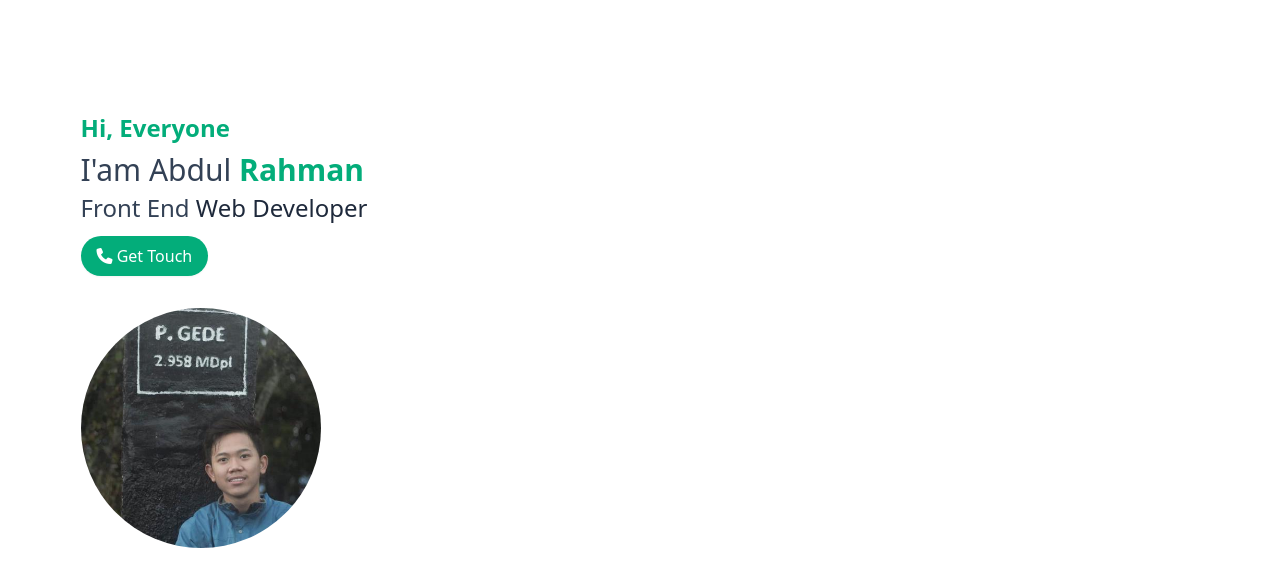
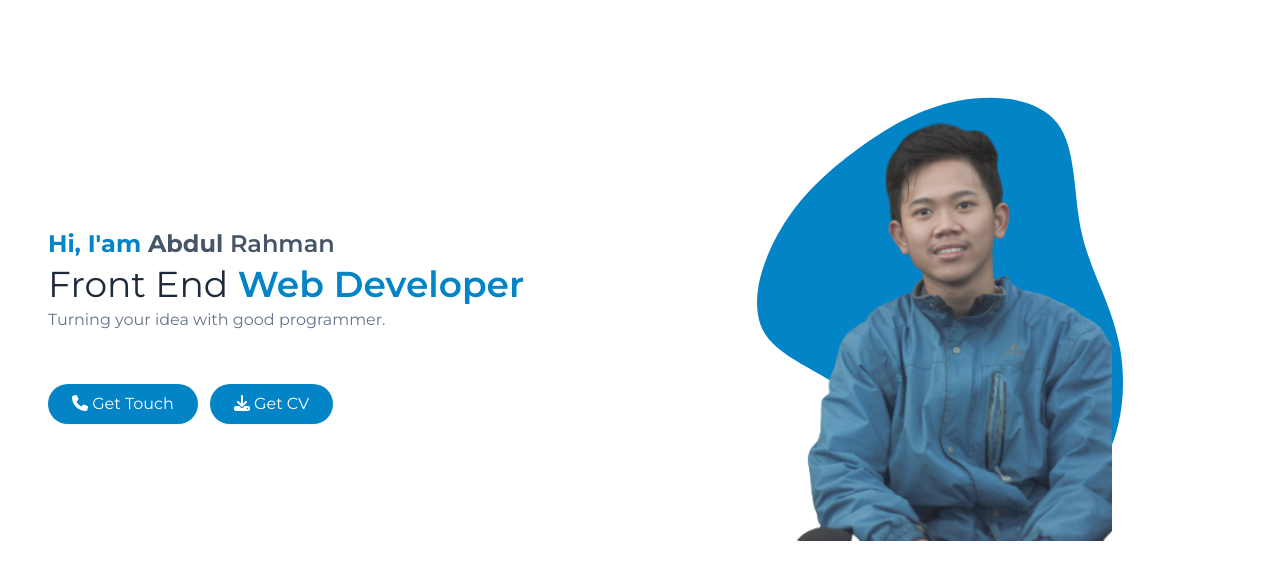
Before and after one commit to dulabdul/portfolio-tailwind, a website: page src/index.html in a window 1280 px wide. Drawn offline with Linux system fonts and the light colour scheme.

Commit message:
Hero Section

```diff
--- a/src/index.html
+++ b/src/index.html
@@ -9,36 +9,73 @@
       name="viewport"
       content="width=device-width, initial-scale=1.0" />
     <link
+      rel="preconnect"
+      href="https://fonts.googleapis.com" />
+    <link
+      rel="preconnect"
+      href="https://fonts.gstatic.com"
+      crossorigin />
+    <link
+      href="https://fonts.googleapis.com/css2?family=Montserrat:ital,wght@0,200;0,300;0,400;0,500;0,600;0,700;1,400;1,700&display=swap"
+      rel="stylesheet" />
+    <link
       rel="stylesheet"
       href="../dist/css/styles.css" />
     <title>Tailwind Portfolio</title>
   </head>
-  <body>
+  <body class="font-montserrat">
     <!--Hero Section Start-->
     <section
       id="home"
       class="pt-20">
-      <div class="container max-w-md flex justify-center p-8">
-        <div class="hero__section">
-          <div class="hero__section-heading">
-            <h1 class="text-2xl text-main font-semibold mb-2">Hi, Everyone</h1>
-            <h2 class="text-slate-700 text-3xl mb-1">
-              I'am Abdul <span class="text-main font-semibold">Rahman</span>
+      <div class="container">
+        <div class="flex flex-wrap md:flex-nowrap">
+          <div class="w-full self-center px-8 lg:w-1/2">
+            <h1 class="text-xl text-primary font-bold mb-1 lg:text-2xl">
+              Hi, I'am <span class="text-secondary">Abdul</span>
+              <span class="text-secondary font-semibold">Rahman</span>
+            </h1>
+            <h2 class="text-2xl text-slate-800 lg:text-4xl">
+              Front End
+              <span class="text-primary font-semibold">Web Developer</span>
             </h2>
-            <h2 class="text-2xl text-slate-800">
-              <span class="text-slate-700">Front End</span> Web Developer
-            </h2>
-            <button
-              href="#"
-              class="bg-main inline-block rounded-full px-4 py-2 mt-3 text-white shadow-sm hover:bg-mainHover">
-              <i class="fa-solid fa-phone"></i> Get Touch
-            </button>
+            <p
+              class="text-base text-slate-500 leading-relaxed lg:leading-loose">
+              Turning your idea with good programmer.
+            </p>
+            <div class="lg:mt-8">
+              <a
+                href="#"
+                class="bg-primary text-white rounded-full px-6 py-2 mt-4 inline-block shadow-sm hover:bg-sky-800 lg:mr-2"
+                ><i class="fa-solid fa-phone"></i> Get Touch</a
+              >
+              <a
+                href="#"
+                class="bg-primary text-white rounded-full px-6 py-2 mt-4 inline-block shadow-sm hover:bg-sky-800"
+                ><i class="fa-solid fa-download"></i> Get CV</a
+              >
+            </div>
           </div>
-          <div class="hero__section-img">
-            <img
-              src="./assets/img/abdul.jpeg"
-              alt="Profile Image"
-              class="rounded-full w-60 mt-8" />
+          <div class="w-full self-end px-8 py-8 lg:w-1/2">
+            <div class="relative">
+              <img
+                src="./assets/img/abdul2.png"
+                alt="Profile Image"
+                class="rounded-lg mx-auto w-60 lg:w-80" />
+              <span
+                class="absolute bottom-0 -z-10 left-1/2 -translate-x-1/2 lg:scale-150 lg:bottom-28">
+                <svg
+                  viewBox="0 0 200 200"
+                  width="300"
+                  height="300"
+                  xmlns="http://www.w3.org/2000/svg">
+                  <path
+                    fill="#0284C7"
+                    d="M37.4,-55.5C44.4,-46.5,43,-30,46.2,-16C49.4,-2,57.2,9.6,59.8,25C62.5,40.5,60,59.8,49.2,71.8C38.4,83.8,19.2,88.5,5,81.5C-9.1,74.6,-18.2,56.1,-31.1,44.8C-43.9,33.4,-60.4,29.2,-66.5,19.5C-72.5,9.8,-68.1,-5.5,-61,-17.5C-53.9,-29.6,-44.1,-38.4,-33.5,-46.2C-22.9,-54,-11.5,-60.6,1.9,-63.3C15.3,-65.9,30.5,-64.4,37.4,-55.5Z"
+                    transform="translate(100 100) scale(1.25)" />
+                </svg>
+              </span>
+            </div>
           </div>
         </div>
       </div>
--- a/tailwind.config.js
+++ b/tailwind.config.js
@@ -2,10 +2,20 @@
 module.exports = {
   content: ['./src/**/*.{html,js}'],
   theme: {
+    container: {
+      center: true,
+      padding: '16px',
+    },
     extend: {
       colors: {
-        main: '#03ad7a',
-        mainHover: '#02996c',
+        primary: '#0284c7',
+        secondary: '#475569',
+      },
+      fontFamily: {
+        montserrat: 'Montserrat',
+      },
+      screens: {
+        '2xl': '1320px',
       },
     },
   },
```
Also changed, not shown: dist/css/styles.css, src/assets/img/abdul.jpeg (deleted), src/assets/img/abdul2.png (added).
